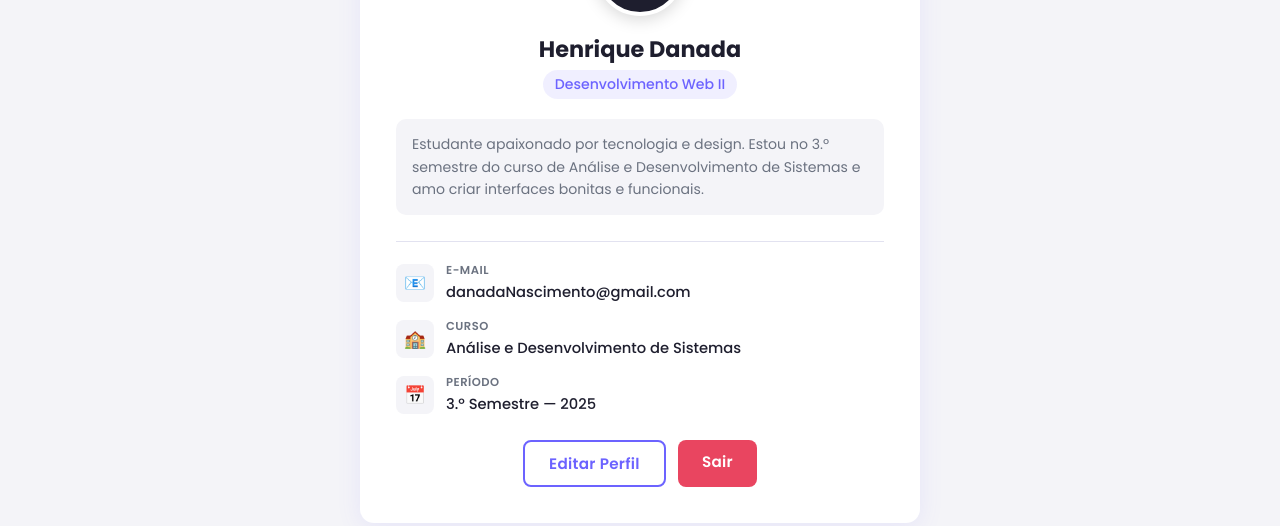
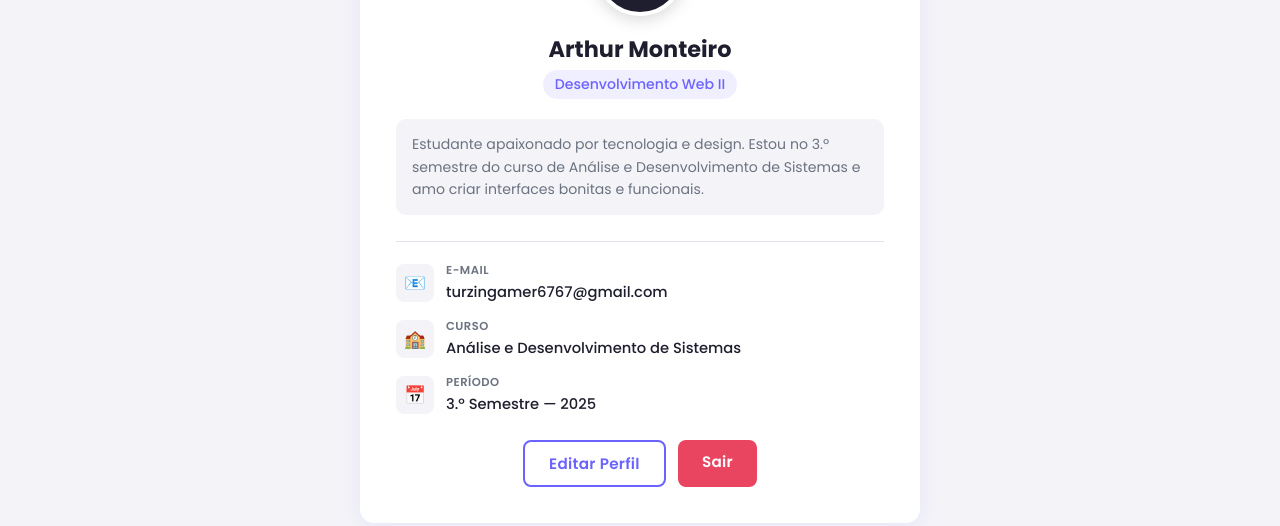
Before and after one commit to tuyz-art/trabalho-antonio, a plain HTML site: page projeto-web/perfil.html in a window 1280 px wide. Shown: the part 288-814 px from the top of the page. Drawn offline with Linux system fonts and the light colour scheme.

Commit message:
Update perfil.html

```diff
--- a/projeto-web/perfil.html
+++ b/projeto-web/perfil.html
@@ -37,7 +37,7 @@
         <div class="profile-avatar">👩‍💻</div>
 
         <!-- Nome e cargo -->
-        <h2 class="profile-name">Henrique Danada</h2>
+        <h2 class="profile-name">Arthur Monteiro</h2>
         <span class="profile-role">Desenvolvimento Web II</span>
 
         <!-- Descrição -->
@@ -54,7 +54,7 @@
             <div class="pii-icon">📧</div>
             <div class="pii-text">
               <small>E-mail</small>
-              <span>danadaNascimento@gmail.com</span>
+              <span>turzingamer6767@gmail.com</span>
             </div>
           </li>
           <li class="profile-info-item">
```
